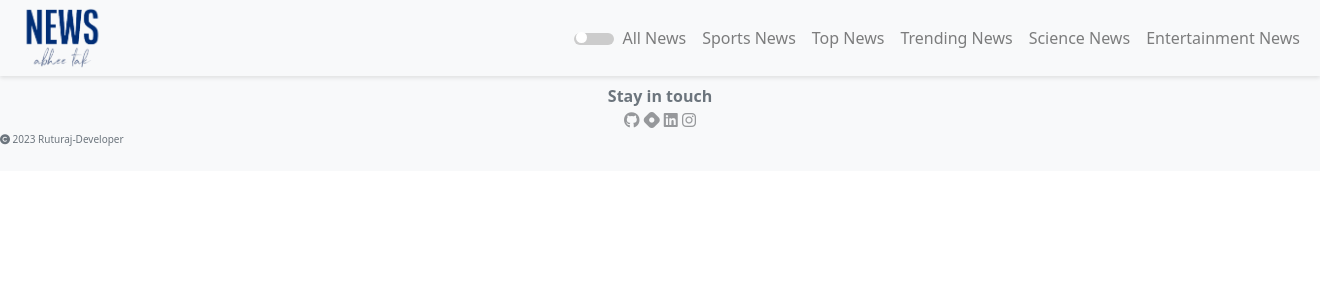
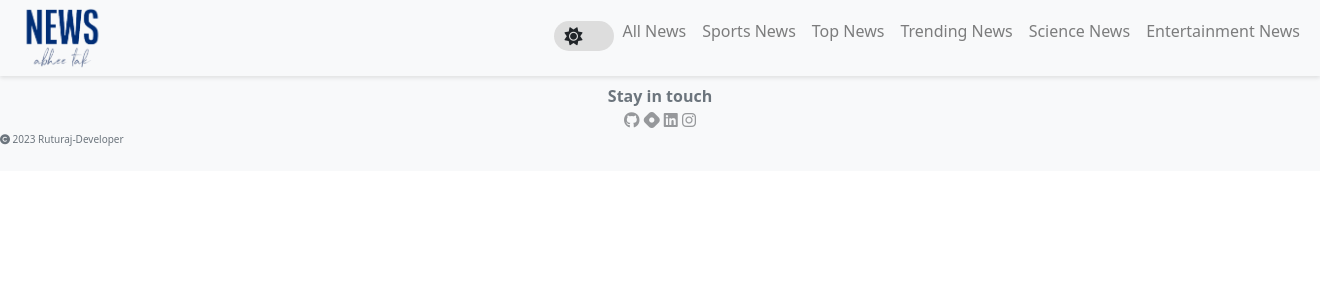
Before and after one commit to Ruturajsinh97/Newsapp-Django, a Django app: page / in a window 1320 px wide; the page is wider, and only the part inside the window is pictured. Shown: the top 300 px of that part. Run offline with Django 4.2, Linux system fonts and the light colour scheme; data that the repository does not hold is empty; some libraries are stand-ins or nearby versions.

Commit message:
New stylee

```diff
--- a/categories/static/css/style.css
+++ /dev/null
@@ -1,46 +0,0 @@
-
- /* Add custom CSS for the slide button */
-
-     .slide-container {
-      position: relative;
-      width: 40px;
-      height: 20px;
-      margin-left: 100px;
-      margin-left: 150px;
-    }
-
-    .slide-input {
-      display: none;
-    }
-
-    .slide-slider {
-      position: absolute;
-      cursor: pointer;
-      top: 0;
-      left: 0;
-      right: 0;
-      bottom: 0;
-      background-color: #ccc;
-      transition: 0.4s;
-      border-radius: 10px;
-    }
-
-    .slide-slider:before {
-      position: absolute;
-      content: "";
-      height: 11px;
-      width: 11px;
-      left: 2px;
-      bottom: 2px;
-      background-color: white;
-      transition: 0.4s;
-      border-radius: 50%;
-    }
-
-    input:checked + .slide-slider {
-      background-color: #007BFF; /* Change to your desired color */
-    }
-
-    input:checked + .slide-slider:before {
-      transform: translateX(20px);
-    }
--- a/categories/static/css/style1.css
+++ /dev/null
@@ -1,42 +0,0 @@
-body {
-    background-color: #f0f0f0;
-    color: #333;
-    transition: background-color 0.3s, color 0.3s;
-}
-
-.navbar {
-    background-color: #fff;
-    padding: 10px;
-    box-shadow: 0 2px 4px rgba(0, 0, 0, 0.1);
-    transition: background-color 0.3s;
-}
-.card {
-    background-color: #fff;
-    border-radius: 4px;
-    padding: 20px;
-    margin: 20px;
-    box-shadow: 0 2px 4px rgba(0, 0, 0, 0.1);
-    transition: background-color 0.3s;
-}
-.pull-left {
-    text-align: initial;
-}
-.dark-mode {
-    background-color: #333;
-    box-shadow: 0 2px 4px rgba(0, 0, 0, 0.1);
-    color: #f0f0f0;
-}
-
-body.dark-mode .navbar {
-    background-color: #222;
-}
-
-.dark-mode .card {
-    background-color: #222;
-    color: white;
-}
-ul {
-  list-style-type: none;
-  margin: 0;
-  padding: 0;
-}
--- /dev/null
+++ b/categories/static/css/style4.css
@@ -0,0 +1,130 @@
+
+.toggle-container {
+  display: inline-block;
+}
+
+.daynigbtn {
+  display: none;
+}
+
+.label {
+  display: inline-block;
+  width: 60px;
+  height: 30px;
+  background-color: #ddd;
+  border-radius: 15px;
+  cursor: pointer;
+  position: relative;
+  transition: background-color 0.3s ease;
+}
+
+.day-icon,
+.night-icon {
+  position: absolute;
+  top: 50%;
+  transform: translateY(-50%);
+  font-size: 18px;
+  transition: opacity 0.3s ease;
+}
+
+.day-icon {
+  left: 10px;
+}
+
+.night-icon {
+  right: 10px;
+  opacity: 0;
+}
+
+.daynigbtn:checked + .label {
+  background-color: #6db8ff;
+}
+
+.daynigbtn:checked + .label .day-icon {
+  opacity: 0;
+}
+
+.daynigbtn:checked + .label .night-icon {
+  opacity: 1;
+}
+.cutoff-text {
+  --max-lines: 3;
+  --line-height: 1.4;
+  max-height: calc(var(--max-lines) * 1em * var(--line-height));
+  line-height: var(--line-height);
+  overflow: hidden;
+  position: relative;
+
+}
+  .cutoff-text:has(+ .expand-btn:not(:checked))::before {
+  content:"";
+  position: absolute;
+  height: calc(1em * var(--line-height));
+  width: 100%;
+  bottom: 0;
+  pointer-events: none;
+  background: linear-gradient(to bottom, transparent);
+  }
+  .expand-btn {
+  appearance: none;
+  border: 1px solid black;
+  padding: .5em;
+  border-radius: .25em;
+  cursor: pointer;
+  margin-top: 1rem;
+  background-color: #CCC;
+  }
+  .expand-btn:hover {
+  background-color: #CCC;
+  }
+  .expand-btn::before {
+  content: "Expand";
+  }
+  .expand-btn:checked::before {
+  content: "Collapse";
+  }
+  .cutoff-text:has(+ .expand-btn:checked) {
+  max-height: none;
+  }
+  body {
+    background-color: #f0f0f0;
+    color: #333;
+    transition: background-color 0.3s, color 0.3s;
+}
+
+.navbar {
+    background-color: #fff;
+    padding: 10px;
+    box-shadow: 0 2px 4px rgba(0, 0, 0, 0.1);
+    transition: background-color 0.3s;
+}
+.card {
+    background-color: #fff;
+    border-radius: 4px;
+    padding: 20px;
+    margin: 20px;
+    box-shadow: 0 2px 4px rgba(0, 0, 0, 0.1);
+    transition: background-color 0.3s;
+}
+.pull-left {
+    text-align: initial;
+}
+.dark-mode {
+    background-color: #333;
+    box-shadow: 0 2px 4px rgba(0, 0, 0, 0.1);
+    color: #f0f0f0;
+}
+
+body.dark-mode .navbar {
+    background-color: #222;
+}
+
+.dark-mode .card {
+    background-color: #222;
+    color: white;
+}
+ul {
+  list-style-type: none;
+  margin: 0;
+  padding: 0;
+}
--- /dev/null
+++ b/categories/static/js/daynight.js
@@ -0,0 +1,4 @@
+const toggle = document.getElementById("slideToggle");
+toggle.addEventListener("change", () => {
+  document.body.classList.toggle("night-mode", toggle.checked);
+});
--- a/categories/templates/base.html
+++ b/categories/templates/base.html
@@ -7,9 +7,7 @@
     <link rel="shortcut icon" href="{%static 'images/favicon-1.png' %}" type="image/png">
     <title>News Abhee Tak</title>
     <link rel="stylesheet" href="https://maxcdn.bootstrapcdn.com/bootstrap/4.5.2/css/bootstrap.min.css">
-    <link rel="stylesheet" href="{% static 'css/style.css' %}">
-    <link rel="stylesheet" href="{% static 'css/style1.css' %}">
-    <link rel="stylesheet" href="{% static 'css/style3.css' %}">
+    <link rel="stylesheet" href="{% static 'css/style4.css' %}">
     <link href="https://cdn.jsdelivr.net/npm/bootstrap/dist/css/bootstrap.min.css" rel="stylesheet">
     <link rel="stylesheet" href="https://cdnjs.cloudflare.com/ajax/libs/font-awesome/6.4.2/css/all.min.css">
 </head>
@@ -17,16 +15,21 @@
 <nav class="navbar navbar-expand-md navbar-light bg-light">
     <div class="container-fluid">
        <img src="{%static 'images/News-abhee-tak-logo.png' %}" height="60px" width="100px"/>
+       <div class="toggle-container">
          <button class="navbar-toggler" type="button" data-toggle="collapse" data-target="#navbarNav" aria-controls="navbarNav" aria-expanded="false" aria-label="Toggle navigation">
             <span class="navbar-toggler-icon"></span>
          </button>
   <div class="collapse navbar-collapse" id="navbarNav">
     <ul class="navbar-nav ml-auto">
       <li class="nav-item ml-auto" style="align-self: center;padding-top: 10px;" >
-        <div class="slide-container">
-          <input type="checkbox" class="slide-input" id="slideToggle">
-          <label class="slide-slider" for="slideToggle"></label>
-        </div>
+
+        <div class="toggle-container">
+            <input type="checkbox" id="slideToggle" class="daynigbtn">
+            <label for="slideToggle" class="label">
+            <span class="day-icon"><i class="fas fa-sun"></i></span>
+            <span class="night-icon"><i class="fas fa-moon"></i></span>
+            </label>
+            </div>
       </li>
        <li class="nav-item ">
           <a class="nav-link" href="{% url 'index'%}">All News<span class="sr-only">(current)</span></a>
@@ -86,5 +89,6 @@
     <script src="https://cdn.jsdelivr.net/npm/@popperjs/core@2.9.3/dist/umd/popper.min.js"></script>
     <script src="https://maxcdn.bootstrapcdn.com/bootstrap/4.5.2/js/bootstrap.min.js"></script>
     <script src="{% static 'js/script.js' %}"></script>
+    <script src="{% static 'js/daynight.js' %}"></script>
 </body>
 </html>
```
Also changed, not shown: categories/static/css/style3.css (deleted, +0 -38 lines).
